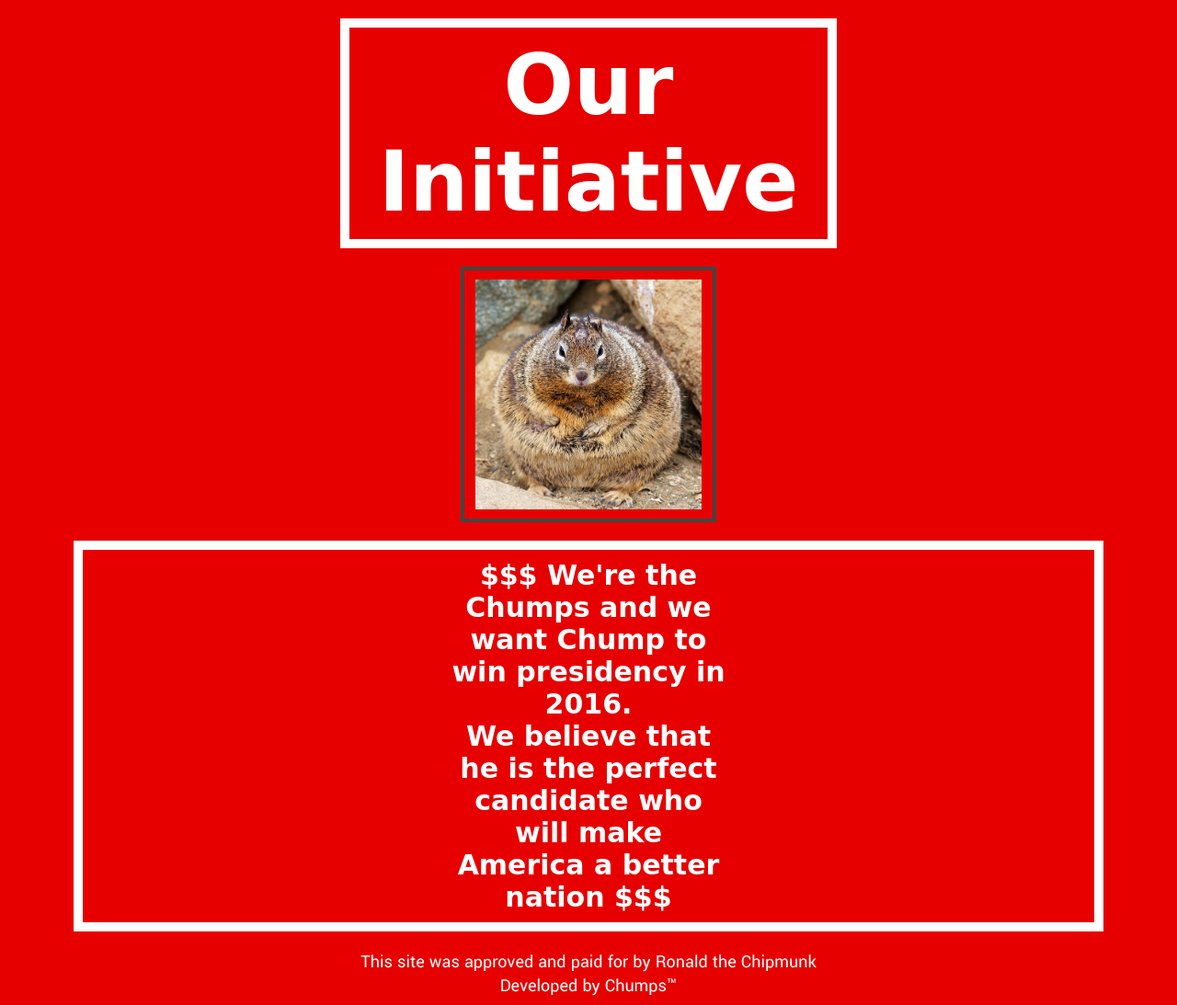
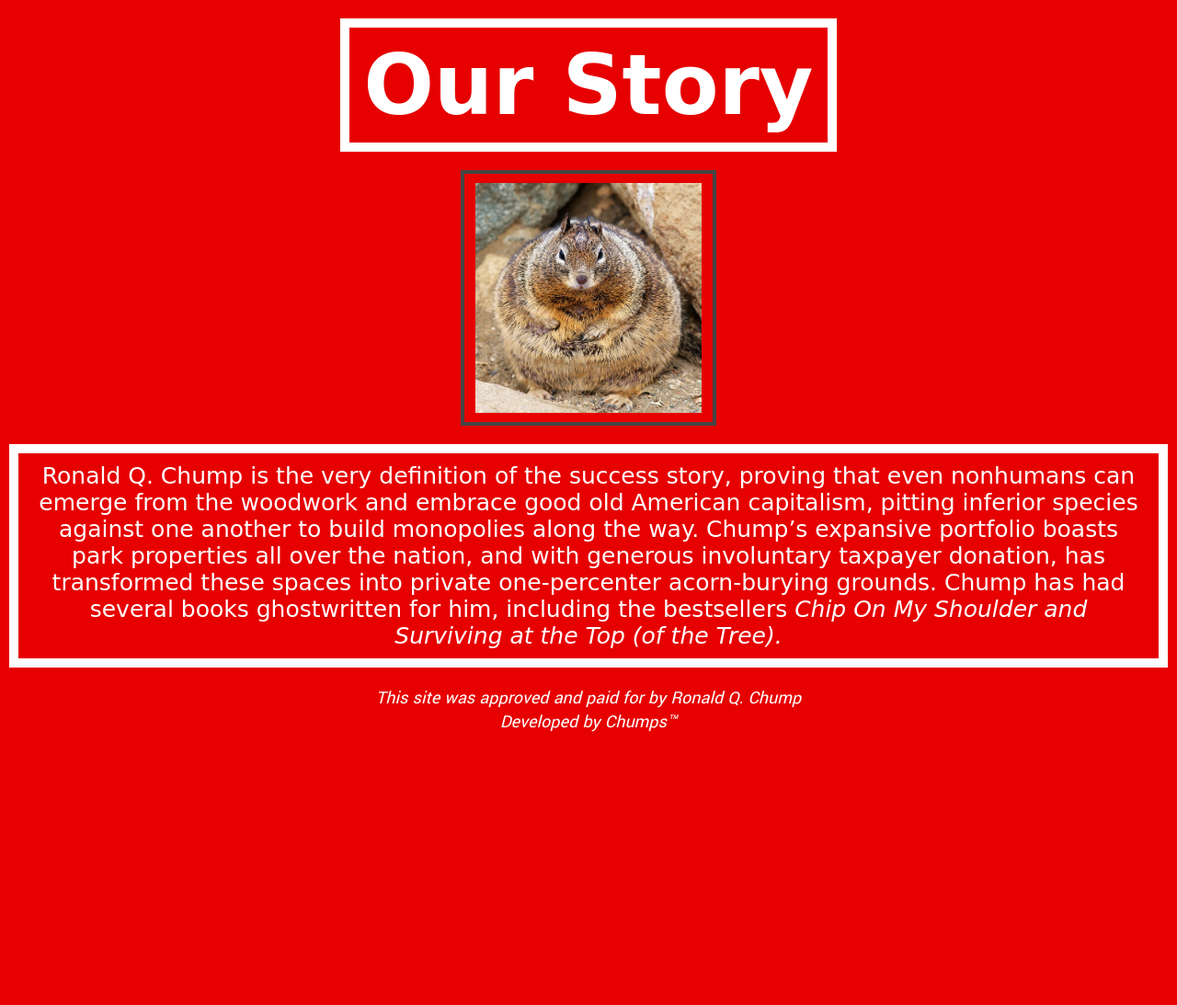
Before and after one commit to yelenaman/Chump-Campaign, a Python web app: template templates/home.html in a window 1280 px wide. Shown: the part 58-1151 px from the top of the page at 92% size. After the commit the page ends 854 px from the top, so only its background shows below. Run offline with Jinja, Linux system fonts and the light colour scheme; the template is opened without the code that fills it, so the values that code supplies are empty; some libraries are stand-ins or nearby versions; some web fonts are replaced.

Commit message:
carlahome

```diff
--- a/app.yaml
+++ b/app.yaml
@@ -1,4 +1,4 @@
-application: chump2016-1021
+application: chump-1022
 version: 1
 runtime: python27
 api_version: 1
--- a/css/home.css
+++ b/css/home.css
@@ -52,21 +52,23 @@ h1 {
   padding: 10px;
   margin-top: 20px;
 }
+#h2container div {
 
-h2 {
+}
+
+#h2container {
   color: white ;
   font-family: 'Megrim', cursive;
-  /*font-size:100px ;*/
-  text-align: center;
+  font-size: 25px ;
+  /*text-align: center;*/
   border: 10px solid white;
-  width: 50%;
   margin: auto;
-  padding: 400px;
+  padding: 20px;
   margin-top: 20px;
   margin-bottom: 20px;
   padding-top: 10px;
   padding-bottom: 10px;
-
+  width: 150vh;
 }
 
 .nav ul {
--- a/templates/dump.html
+++ b/templates/dump.html
@@ -38,7 +38,7 @@
 
   <footer id="trademark">
 
-    This site was approved and paid for by Ronald the Chipmunk <br>
+    This site was approved and paid for by Ronald Q. Chump <br>
     Developed by Chumps&trade;
 
   </footer>
--- a/templates/dumppreview.html
+++ b/templates/dumppreview.html
@@ -32,7 +32,7 @@
 
     <footer id="trademark">
 
-      This site was approved and paid for by Ronald the Chipmunk <br>
+      This site was approved and paid for by Ronald Q. Chump <br>
       Developed by Chumps&trade;
 
     </footer>
--- a/templates/dumpsent.html
+++ b/templates/dumpsent.html
@@ -28,7 +28,7 @@
 
     <footer id="trademark">
 
-      This site was approved and paid for by Ronald the Chipmunk <br>
+      This site was approved and paid for by Ronald Q. Chump <br>
       Developed by Chumps&trade;
 
     </footer>
--- a/templates/home.html
+++ b/templates/home.html
@@ -4,6 +4,8 @@
   <head>
     <title> Home Page </title>
     <link rel="stylesheet" type="text/css" href="../css/home.css">
+    <script src="../javascript/home.js"></script>
+    <script src="https://ajax.googleapis.com/ajax/libs/jquery/1.11.3/jquery.min.js"></script>
     <link rel="icon" type="image/png" href="../pictures/Chipmunk.png"/>
     <link href='http://fonts.googleapis.com/css?family=Megrim' rel='stylesheet' type='text/css'>
     <link href='http://fonts.googleapis.com/css?family=Yantramanav:400,300' rel='stylesheet' type='text/css'>
@@ -12,20 +14,22 @@
 
 {% include 'templates/navbar.html' %}
 
-    <h1> Our Initiative </h1>
+    <h1> Our Story </h1>
 
     <div id="fatchip">
       <img style="height: 100%;" src="../pictures/fatchipmunk.jpg" />
     </div>
 
-    <h2>  &dollar;&dollar;&dollar; We're the Chumps and we want Chump to win presidency in 2016. <br>
-     We believe that he is the perfect candidate who will make America a better nation &dollar;&dollar;&dollar;  </h2>
-
+<div id="h2container">
+    <div>  Ronald Q. Chump is the very definition of the success story, proving that even nonhumans can emerge from the woodwork and embrace good old American capitalism, pitting inferior species against one another to build monopolies along the way.
+       Chump’s expansive portfolio boasts park properties all over the nation, and with generous involuntary taxpayer donation, has transformed these spaces into private one-percenter acorn-burying grounds.
+        Chump has had several books ghostwritten for him, including the bestsellers <i>Chip On My Shoulder<i> and <i>Surviving at the Top (of the Tree)<i>.  </div>
+</div>
 
 
     <footer id="trademark">
 
-      This site was approved and paid for by Ronald the Chipmunk <br>
+      This site was approved and paid for by Ronald Q. Chump <br>
       Developed by Chumps&trade;
 
     </footer>
--- a/templates/locator.html
+++ b/templates/locator.html
@@ -21,7 +21,7 @@
 
   <footer id="trademark">
 
-    This site was approved and paid for by Ronald the Chipmunk <br>
+    This site was approved and paid for by Ronald Q. Chump <br>
     Developed by Chumps&trade;
 
   </footer>
--- a/templates/unogame.html
+++ b/templates/unogame.html
@@ -28,7 +28,7 @@
 
     <footer id="trademark">
 
-      This site was approved and paid for by Ronald the Chipmunk <br>
+      This site was approved and paid for by Ronald Q. Chump <br>
       Developed by Chumps&trade;
 
     </footer>
--- a/templates/unohome.html
+++ b/templates/unohome.html
@@ -28,7 +28,7 @@
 
     <footer id="trademark">
 
-      This site was approved and paid for by Ronald the Chipmunk <br>
+      This site was approved and paid for by Ronald Q. Chump <br>
       Developed by Chumps&trade;
 
     </footer>
--- a/templates/unoinstructions.html
+++ b/templates/unoinstructions.html
@@ -25,7 +25,7 @@
 
     <footer id="trademark">
 
-      This site was approved and paid for by Ronald the Chipmunk <br>
+      This site was approved and paid for by Ronald Q. Chump <br>
       Developed by Chumps&trade;
 
     </footer>
--- a/templates/videoSearch.html
+++ b/templates/videoSearch.html
@@ -17,7 +17,7 @@
 
     <footer id="trademark">
 
-      This site was approved and paid for by Ronald the Chipmunk <br>
+      This site was approved and paid for by Ronald Q. Chump <br>
       Developed by Chumps&trade;
 
     </footer>
```
Also changed, not shown: javascript/home.js (added, +7 -0 lines), 1 other file.
